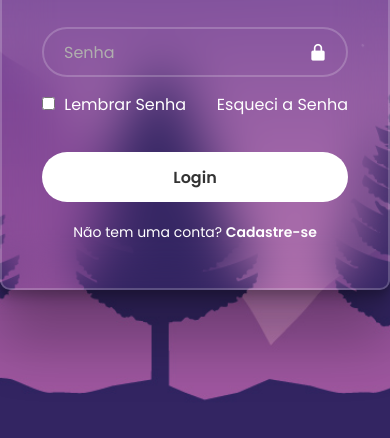
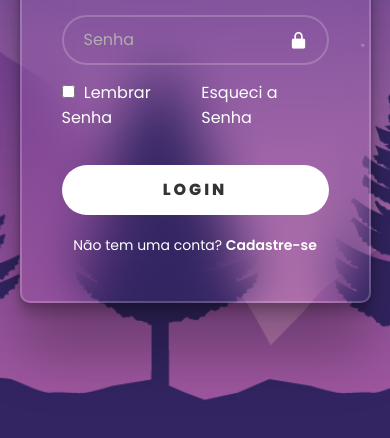
Before and after one commit to Chevicovich/tela-login, a plain HTML site: page index.html in a window 390 px wide. Shown: the part 362-800 px from the top of the page. Drawn offline with nearby package versions, Linux system fonts and the light colour scheme.

Commit message:
Adicionado responsividade

```diff
--- a/index.html
+++ b/index.html
@@ -31,7 +31,7 @@
                 <a href="#">Esqueci a Senha</a>
             </div>
 
-            <button type="submit" class="login">Login</button>
+            <button type="submit" class="btn-login">Login</button>
 
             <div class="register-link">
                 <p>Não tem uma conta? <a href="#">Cadastre-se</a></p>
--- a/styles.css
+++ b/styles.css
@@ -86,7 +86,7 @@ body{
     text-decoration: underline;
 }
 
-.login {
+.btn-login {
     width: 100%;
     height: 50px;
     background-color: #fff;
@@ -98,9 +98,12 @@ body{
     font-weight: 600;
     box-shadow: 0 0 10px rgba(0, 0, 0, 0 .1);
     margin-top: 20px;
+    text-transform: uppercase;
+    font-weight: 800;
+    letter-spacing: 3px;
 }
 
-.login:hover {
+.btn-login:hover {
     background-color: transparent;
     border: 2px solid rgba(255, 255, 255, .2);
     color: #fff;
@@ -122,3 +125,9 @@ body{
 .register-link a:hover {
     text-decoration: underline;
 }
+
+@media only screen and (max-width: 600px) {
+    .container {
+        width: 90%;
+    }
+}
```
